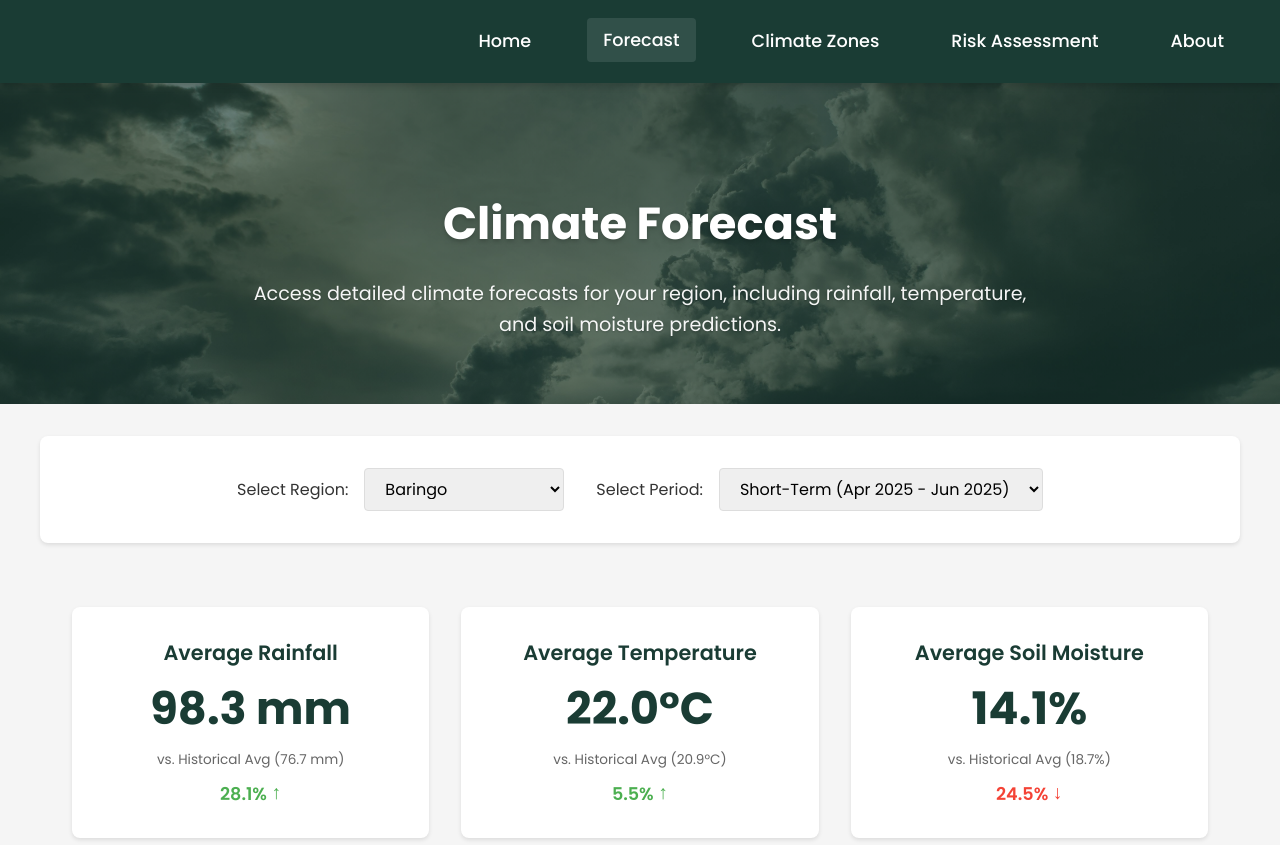
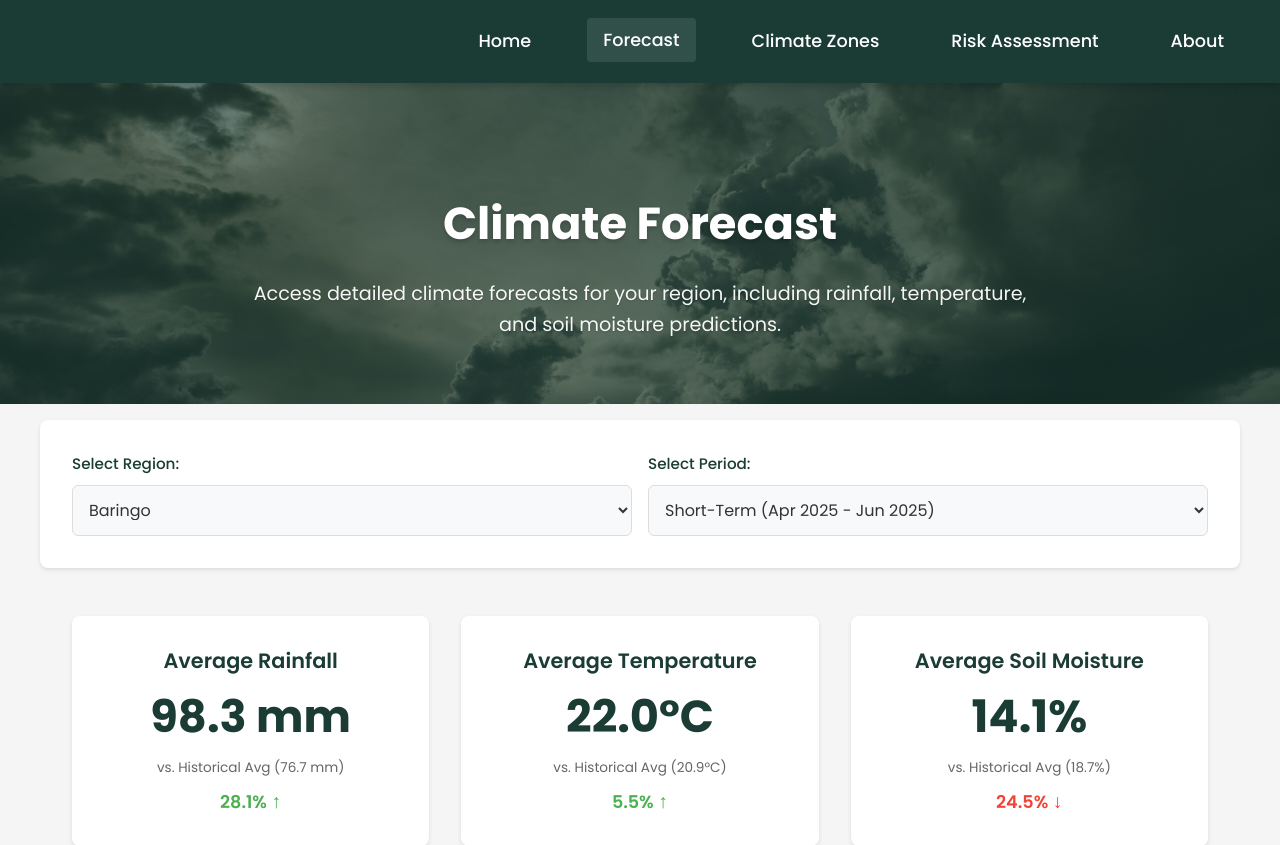
Before and after one commit to kiptoorono/riskassesment, a Flask app: page /forecast in a window 1280 px wide. Shown: the top 845 px of the page. Run offline with Flask 3, Linux system fonts and the light colour scheme.

Commit message:
fix forecast page

```diff
--- a/templates/forecast.html
+++ b/templates/forecast.html
@@ -90,11 +90,11 @@
 
         .controls {
             display: flex;
-            justify-content: center;
-            gap: 2rem;
-            padding: 2rem;
+            flex-direction: column;
+            gap: 1rem;
+            padding: 1.5rem;
             background: white;
-            margin: 2rem auto;
+            margin: 1rem auto;
             max-width: 1200px;
             border-radius: 8px;
             box-shadow: 0 2px 4px rgba(0,0,0,0.1);
@@ -102,32 +102,74 @@
 
         .control-group {
             display: flex;
-            align-items: center;
-            gap: 1rem;
+            flex-direction: column;
+            gap: 0.5rem;
+            width: 100%;
+        }
+
+        .control-group label {
+            font-weight: 500;
+            color: var(--primary-color);
+            font-size: 0.95rem;
         }
 
         select {
-            padding: 0.5rem 1rem;
+            width: 100%;
+            padding: 0.75rem;
             border: 1px solid #ddd;
-            border-radius: 4px;
+            border-radius: 6px;
             font-size: 1rem;
-            min-width: 200px;
+            background-color: #f8f9fa;
+            color: var(--text-color);
+            cursor: pointer;
+            transition: all 0.3s ease;
+        }
+
+        select:hover, select:focus {
+            border-color: var(--primary-color);
+            outline: none;
+            background-color: white;
         }
 
         button {
+            width: 100%;
             background: var(--primary-color);
             color: white;
             border: none;
-            padding: 0.5rem 1.5rem;
-            border-radius: 4px;
+            padding: 0.75rem;
+            border-radius: 6px;
             cursor: pointer;
             font-weight: 500;
+            font-size: 1rem;
             transition: all 0.3s;
+            margin-top: 0.5rem;
         }
 
         button:hover {
             background: var(--secondary-color);
             transform: translateY(-1px);
+        }
+
+        @media (min-width: 768px) {
+            .controls {
+                flex-direction: row;
+                align-items: flex-end;
+                padding: 2rem;
+            }
+
+            .control-group {
+                flex: 1;
+            }
+
+            button {
+                width: auto;
+                margin-top: 0;
+                padding: 0.75rem 2rem;
+            }
+
+            select {
+                min-width: 200px;
+            }
         }
 
         .metrics {
```
